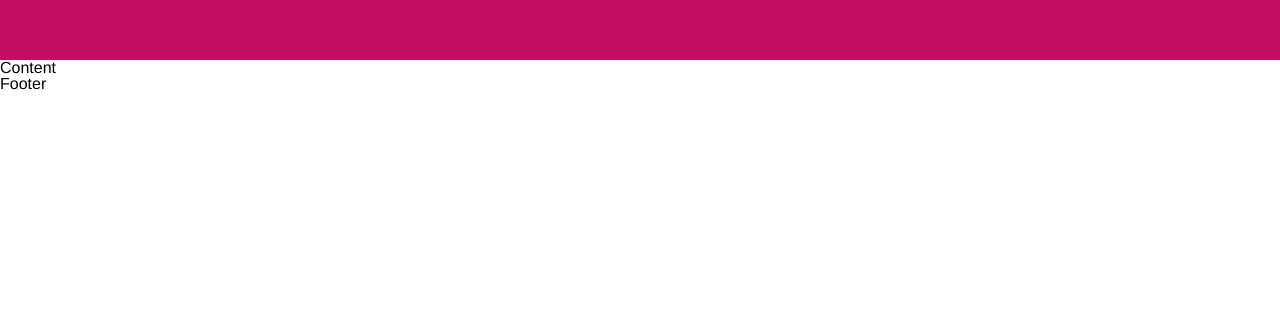
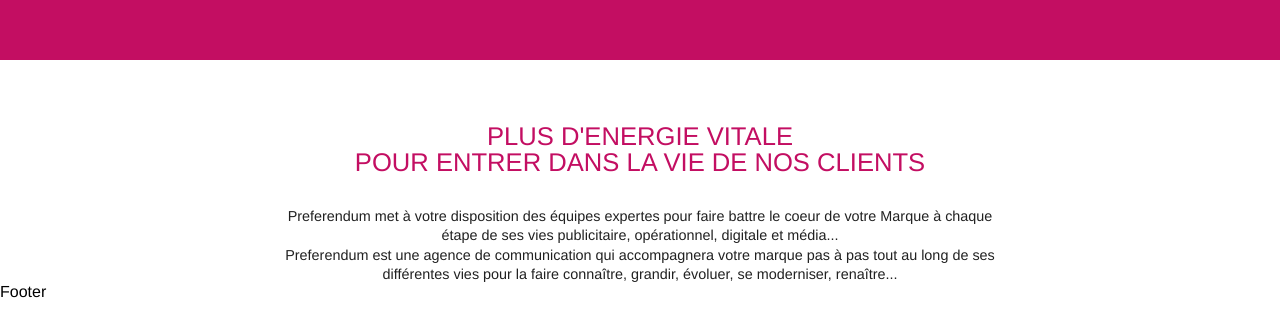
Before and after one commit to Nedjim/AgencyCom, a React app: page / in a window 1280 px wide. Shown: the part 367-701 px from the top of the page. Built offline with nearby package versions, Linux system fonts and the light colour scheme.

Commit message:
Add presentation content

```diff
--- a/src/app/components/Content/Content.jsx
+++ b/src/app/components/Content/Content.jsx
@@ -3,8 +3,14 @@
 export default class Content extends React.Component {
     render(){
         return (
-            <div>
-                Content
+            <div id='content'>
+                <h1>PLUS D'ENERGIE VITALE <br/>POUR ENTRER DANS LA VIE DE NOS CLIENTS</h1>
+                <div className='description'>
+                   <p> Preferendum met à votre disposition des équipes expertes pour faire battre le coeur de votre Marque à chaque <br/>
+                   étape de ses vies publicitaire, opérationnel, digitale et média...</p>
+                   <p>Preferendum est une agence de communication qui accompagnera votre marque pas à pas tout au long de ses <br/>
+                   différentes vies pour la faire connaître, grandir, évoluer, se moderniser, renaître... </p>
+                </div>
             </div>
         )
     }
--- a/src/app/style/components/layout.scss
+++ b/src/app/style/components/layout.scss
@@ -39,3 +39,11 @@
     text-align: center;
     padding: 4rem 4rem;
 }
+
+#content {
+   text-align: center;
+   margin-top: 4rem;
+   .description {
+       margin-top: 2rem;
+   }
+}
--- a/src/app/style/components/theme.scss
+++ b/src/app/style/components/theme.scss
@@ -20,3 +20,15 @@
         font-size: 2.5rem;
     }
 }
+
+#content {
+    h1 {
+        color: $pink;
+        font-size: 1.6rem;
+    }
+    p {
+        font-size: 0.9rem;
+        color: $greyDark;
+        line-height: 1.2rem;
+    }
+}
--- a/src/app/style/import/_variables.scss
+++ b/src/app/style/import/_variables.scss
@@ -1,3 +1,4 @@
 @import url('https://fonts.googleapis.com/css?family=Arimo');
 $font: 'Arimo', sans-serif;
 $pink: #c30e62;
+$greyDark: #212121;
```
Also changed, not shown: src/app/components/Content/Actualites.jsx (added, +11 -0 lines).
